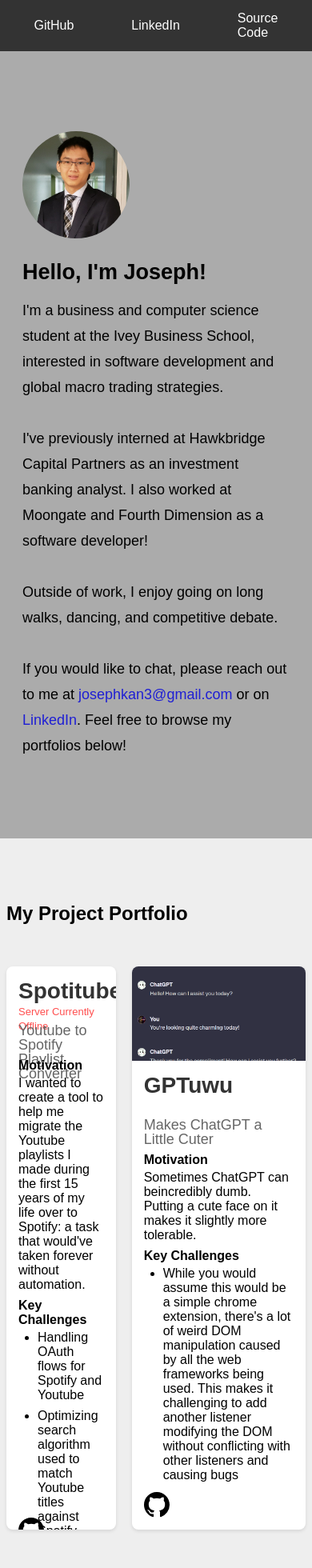
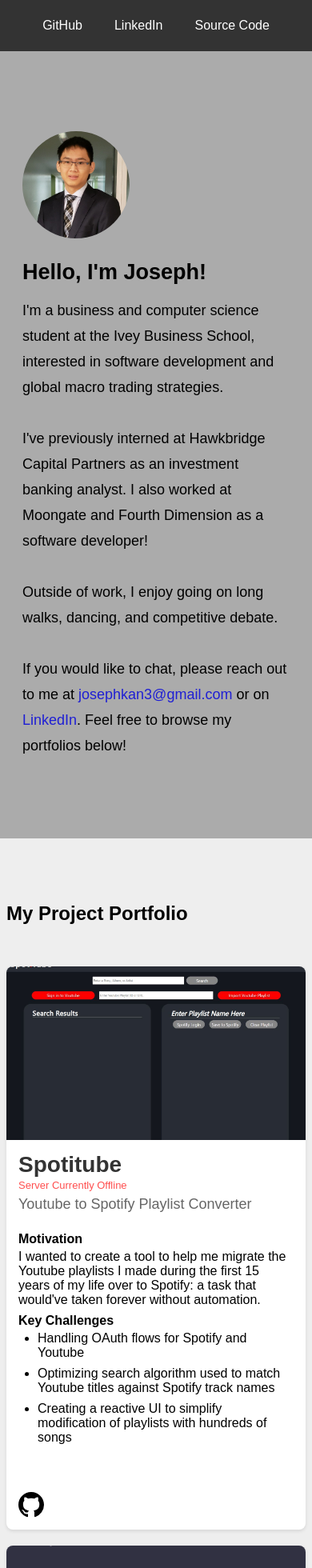
Before and after one commit to JosephKan3/personal-website, a Next.js app: page / in a window 390 px wide. Shown: the top 1960 px of the page at 80% size. Built offline with nearby package versions, Linux system fonts and the light colour scheme; no server answers.

Commit message:
fix: css

```diff
--- a/src/components/Navbar.module.css
+++ b/src/components/Navbar.module.css
@@ -31,4 +31,8 @@
     display: block;
     text-align: left;
   }
+
+  .navButton {
+    margin: 0;
+  }
 }
--- a/src/styles/Home.module.css
+++ b/src/styles/Home.module.css
@@ -52,6 +52,7 @@
 
 .card_container {
   display: flex;
+  flex-wrap: wrap;
   margin-top: 2rem;
   grid-template-columns: repeat(auto-fill, minmax(300px, 1fr));
   gap: 20px;
```
